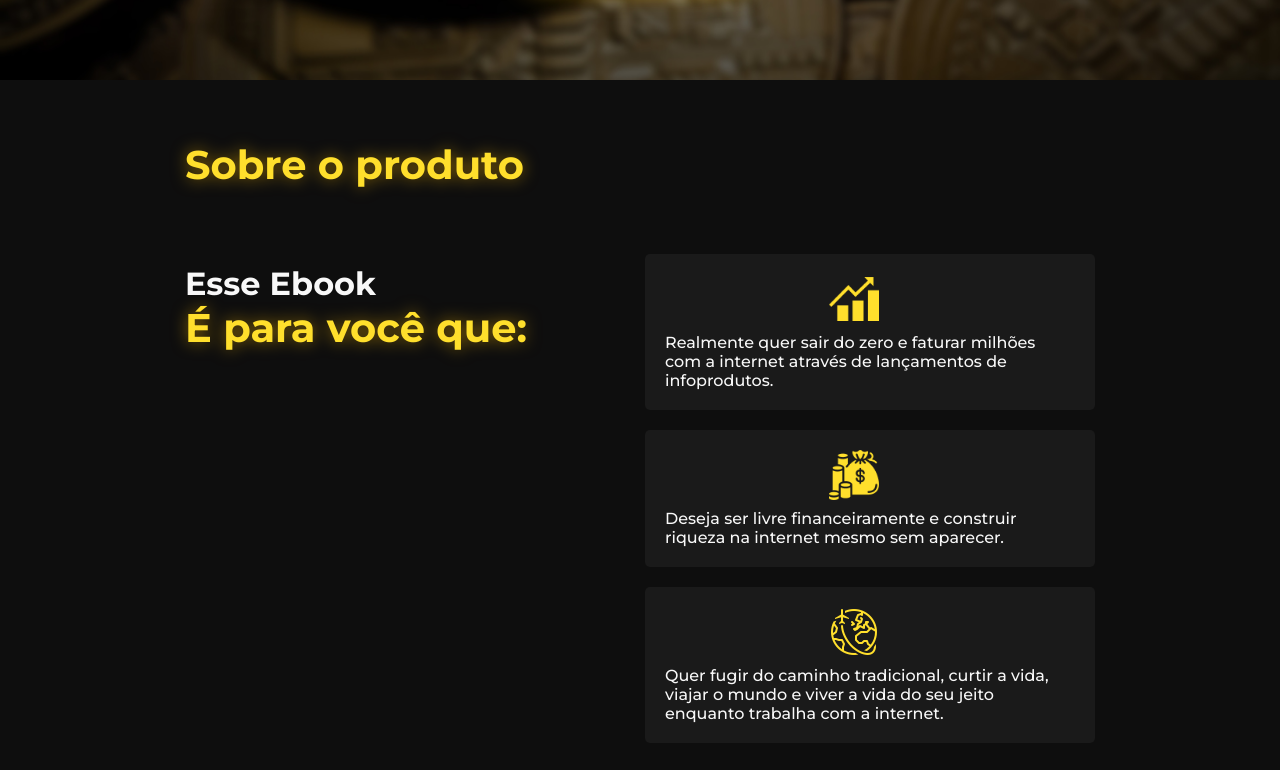
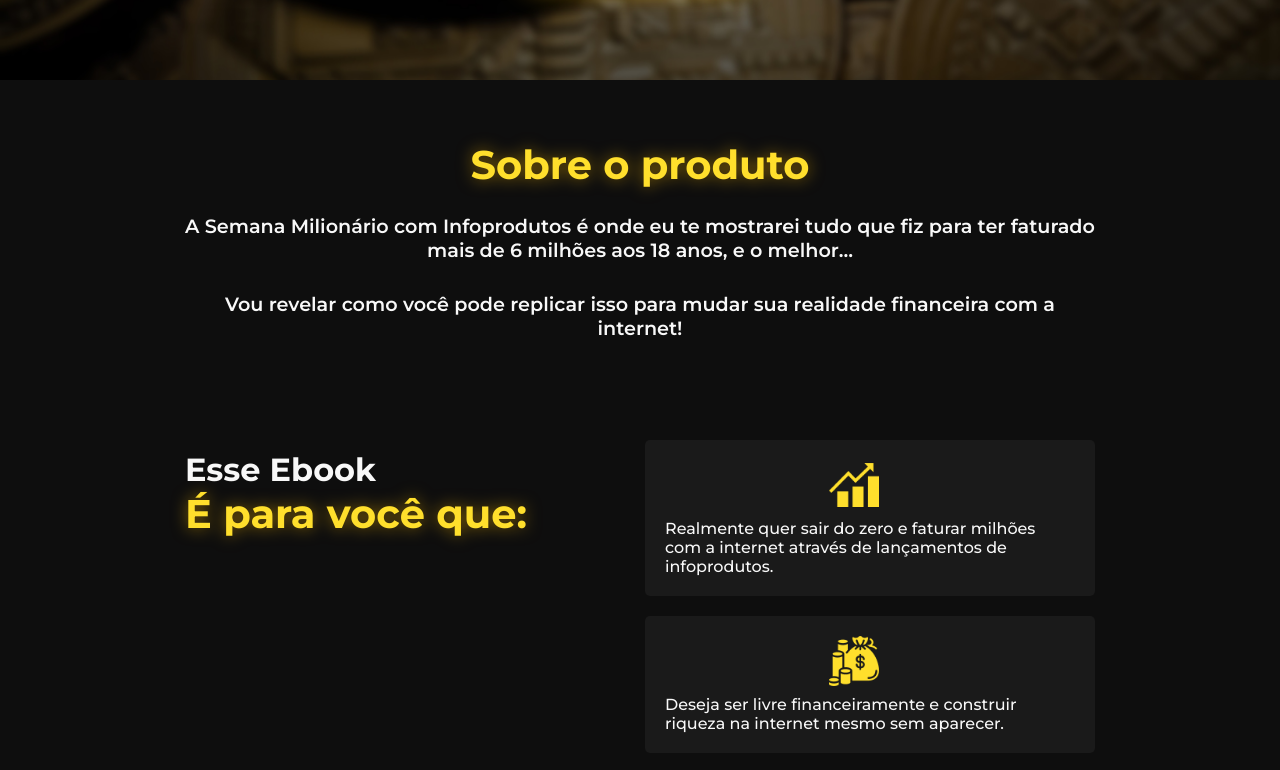
Before and after one commit to davismelo2006/investCripto, a plain HTML site: page index.html in a window 1280 px wide. Shown: the part 680-1450 px from the top of the page. Drawn offline with Linux system fonts and the light colour scheme.

Commit message:
mundacas nas sections

```diff
--- a/css/sections.css
+++ b/css/sections.css
@@ -17,12 +17,22 @@ section {
 section:not(#home) {
   width: 100%;
   max-width: 950px;
-  margin: auto;
+  margin: auto auto 60px auto;
 }
 
-section#depoimentos h2,
-section#duvidas h2 {
+section:not(#publico) {
   text-align: center;
+}
+
+/* sobre */
+
+#sobre p {
+  font-size: 1.2rem;
+  font-weight: 600;
+}
+
+#sobre p:first-of-type {
+  margin-bottom: 30px;
 }
 
 /* publico */
--- a/index.html
+++ b/index.html
@@ -32,6 +32,14 @@
 
             <section id="sobre">
                 <h2>Sobre o produto</h2>
+                <p>A Semana Milionário com Infoprodutos é onde eu te mostrarei
+                    tudo que fiz para ter faturado mais de 6 milhões aos 18
+                    anos, e o melhor…
+                </p>
+
+                <p>
+                    Vou revelar como você pode replicar isso para mudar sua
+                    realidade financeira com a internet!</p>
             </section>
 
             <section id="publico">
```
